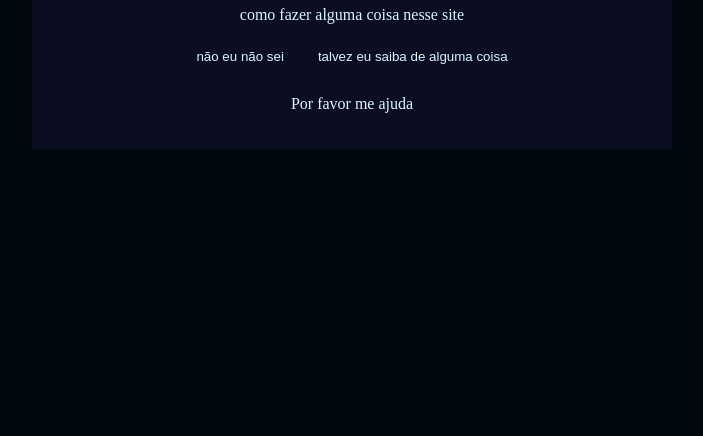
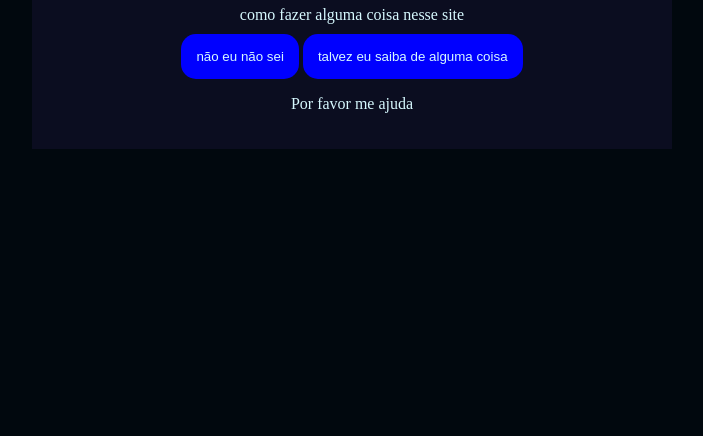
Before and after one commit to miusicos/aula1, a plain HTML site: page index.html in a window 1280 px wide. Shown: the part 380-816 px from the top of the page, without its empty margins (288-991 px from the left). Drawn offline with Linux system fonts and the light colour scheme.

Commit message:
Update style.css

```diff
--- a/style.css
+++ b/style.css
@@ -1,7 +1,7 @@
 :root{
     --cor-fundo: #01080E;
     --cor-principal: #0B0D20 ;
-    --cor-secundaria: #	#0000FF;
+    --cor-secundaria: #0000FF;
     --cor-destaque: #2BDEFD;
     --cor-texto: #D7F9FF;
 }
```
